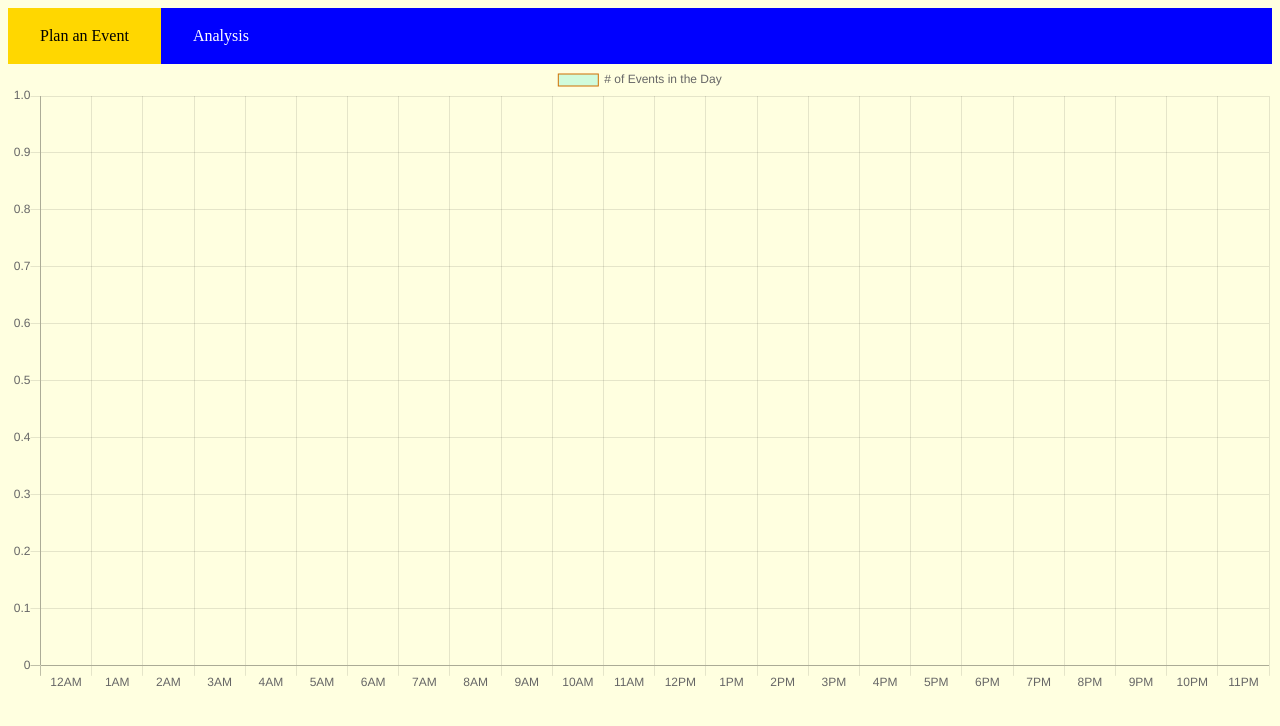
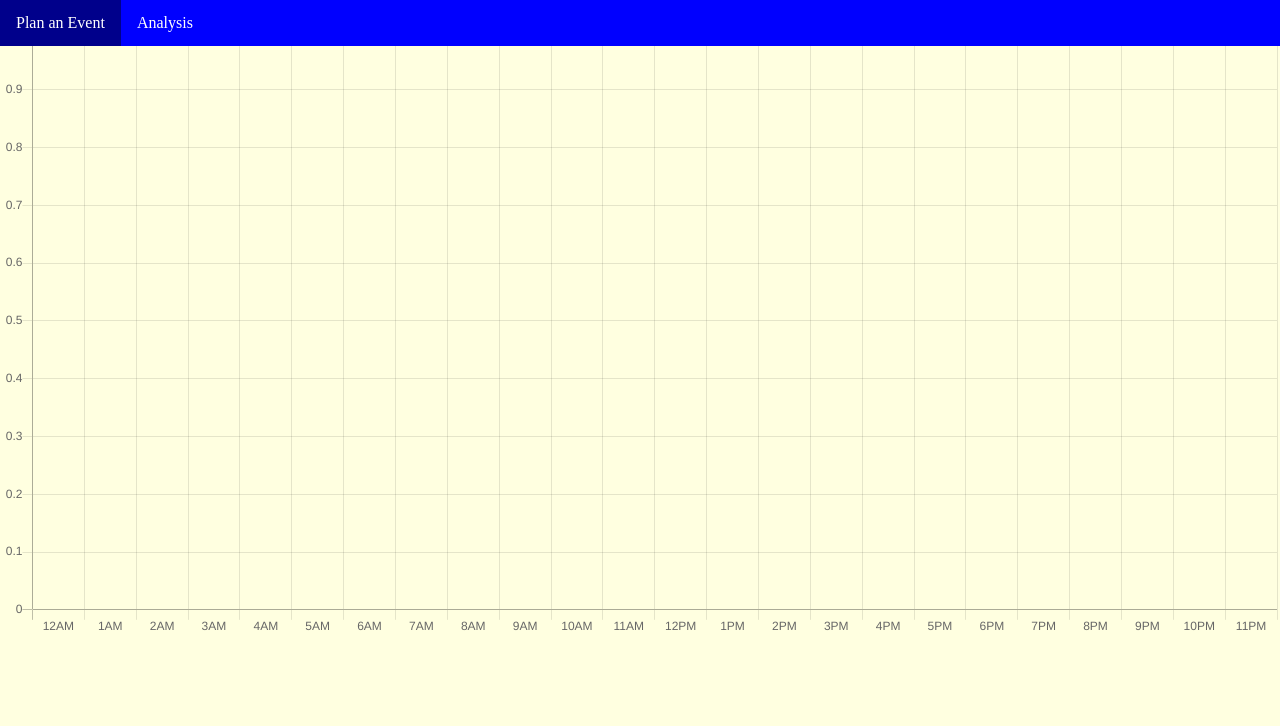
Before and after one commit to ankit8697/Event-Tiller, a Flask app: page / in a window 1280 px wide. Shown: the top 726 px of the page. Run offline with Flask 2, Linux system fonts and the light colour scheme; some libraries are stand-ins or nearby versions.

Commit message:
some final css things

```diff
--- a/static/css/stylesheet.css
+++ b/static/css/stylesheet.css
@@ -1,13 +1,17 @@
 body{
-     background-color:lightyellow;
+    background-color:lightyellow;
+    margin: 0;
 }
 
 ul {
   list-style-type: none;
-  margin: 0 0;
+  margin: 0;
   padding: 0;
   overflow: hidden;
   background-color: blue;
+  position: fixed;
+  top: 0;
+  width: 100%;
 }
 
 li {
@@ -18,22 +22,17 @@
   display: block;
   color: white;
   text-align: center;
-  padding: 1.2em 2em;
+  padding: 14px 16px;
   text-decoration: none;
 }
 
-/* Change the link color to #111 (black) on hover */
-li a:hover {
+li a:hover:not(.active) {
   background-color: darkblue;
 }
 
-.active a{
-    background-color: gold;
+.active {
+  background-color: gold;
     color: black;
-}
-
-.active a:hover{
-    background-color: gold;
 }
 
 #analysis{
```
